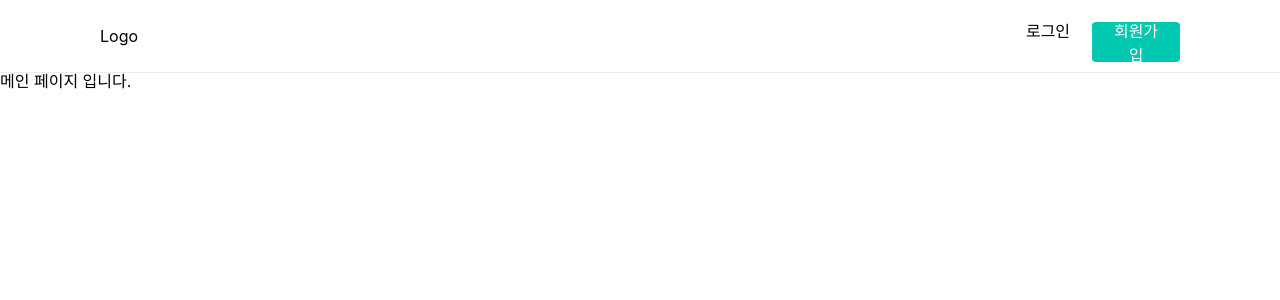
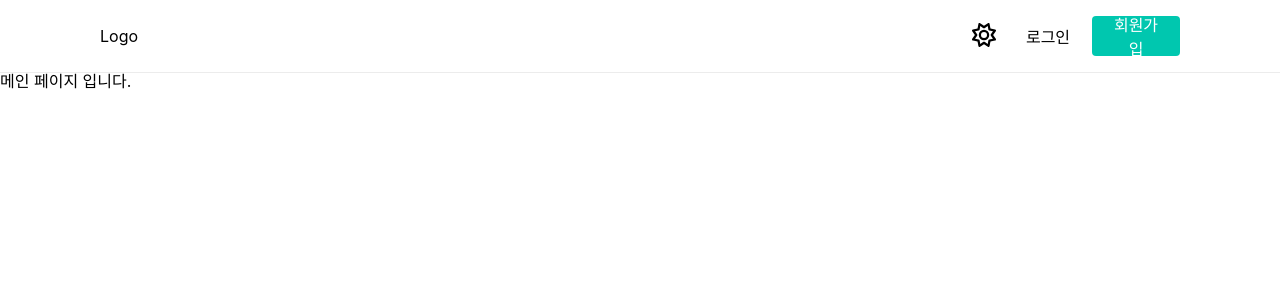
Before and after one commit to Sassy-Project/front-mbti-chat, a React (Create React App) app: page / in a window 1280 px wide. Shown: the top 300 px of the page. Built offline with nearby package versions, Linux system fonts and the light colour scheme.

Commit message:
chore: Add Toggle & Update style

```diff
--- a/src/common/Header/index.tsx
+++ b/src/common/Header/index.tsx
@@ -1,6 +1,7 @@
 import { useNavigate } from 'react-router-dom';
 import Button from '../../components/styled-components/Button';
 import './style.scss';
+import ModeToggle from '../../components/styled-components/ModeToggle';
 
 const Header = () => {
   const navigate = useNavigate();
@@ -9,6 +10,7 @@ const Header = () => {
       <section className='Header__nav'>
         <div className='Header__nav--logo'>Logo</div>
         <div className='Header__nav--right'>
+          <ModeToggle />
           <Button
             text='로그인'
             onClick={() => navigate('/login')}
--- a/src/common/Header/style.scss
+++ b/src/common/Header/style.scss
@@ -13,5 +13,8 @@
         justify-content: space-between;
         align-items: center;
         width: 1080px;
+        &--right {
+            display: flex;
+        }
     }
 }
```
